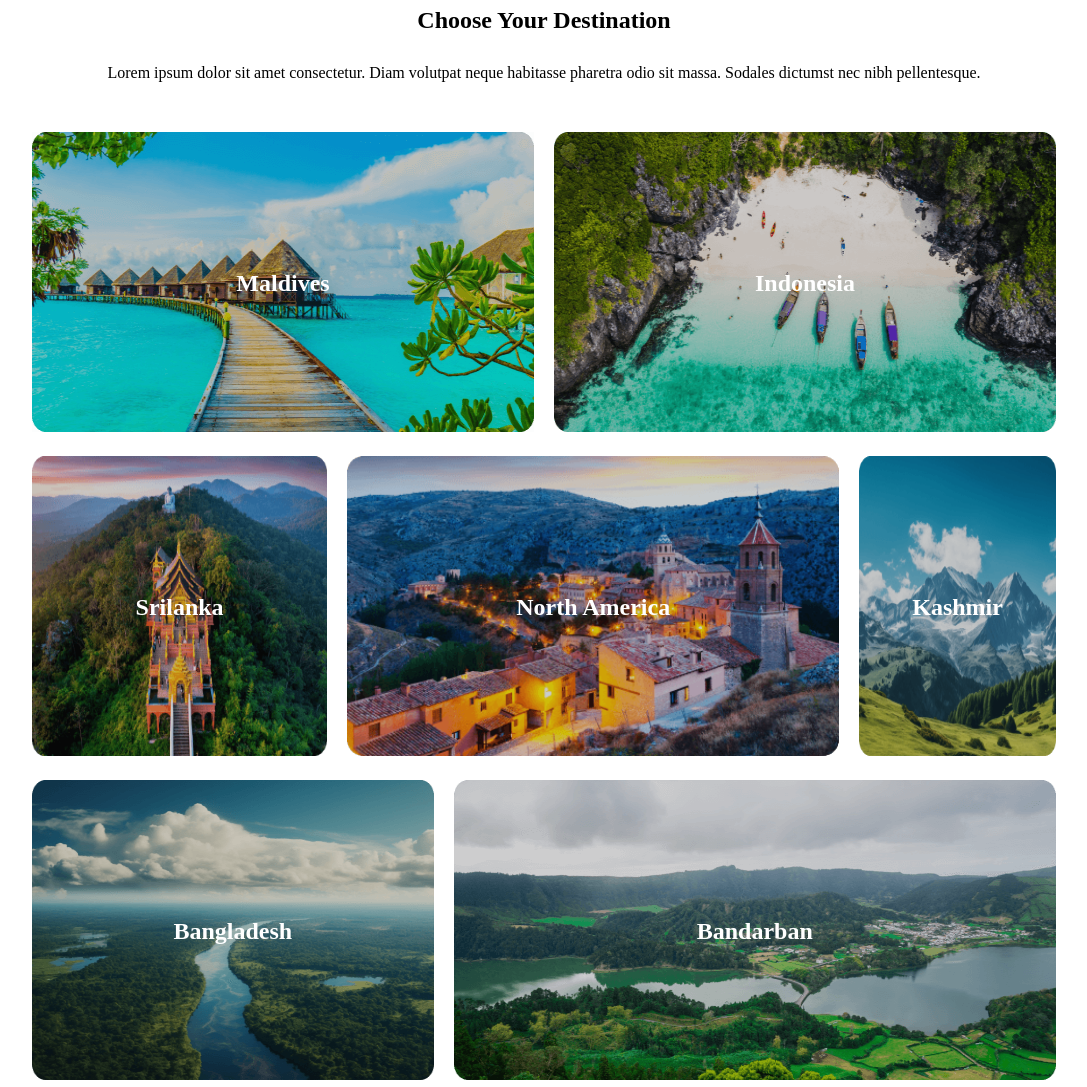
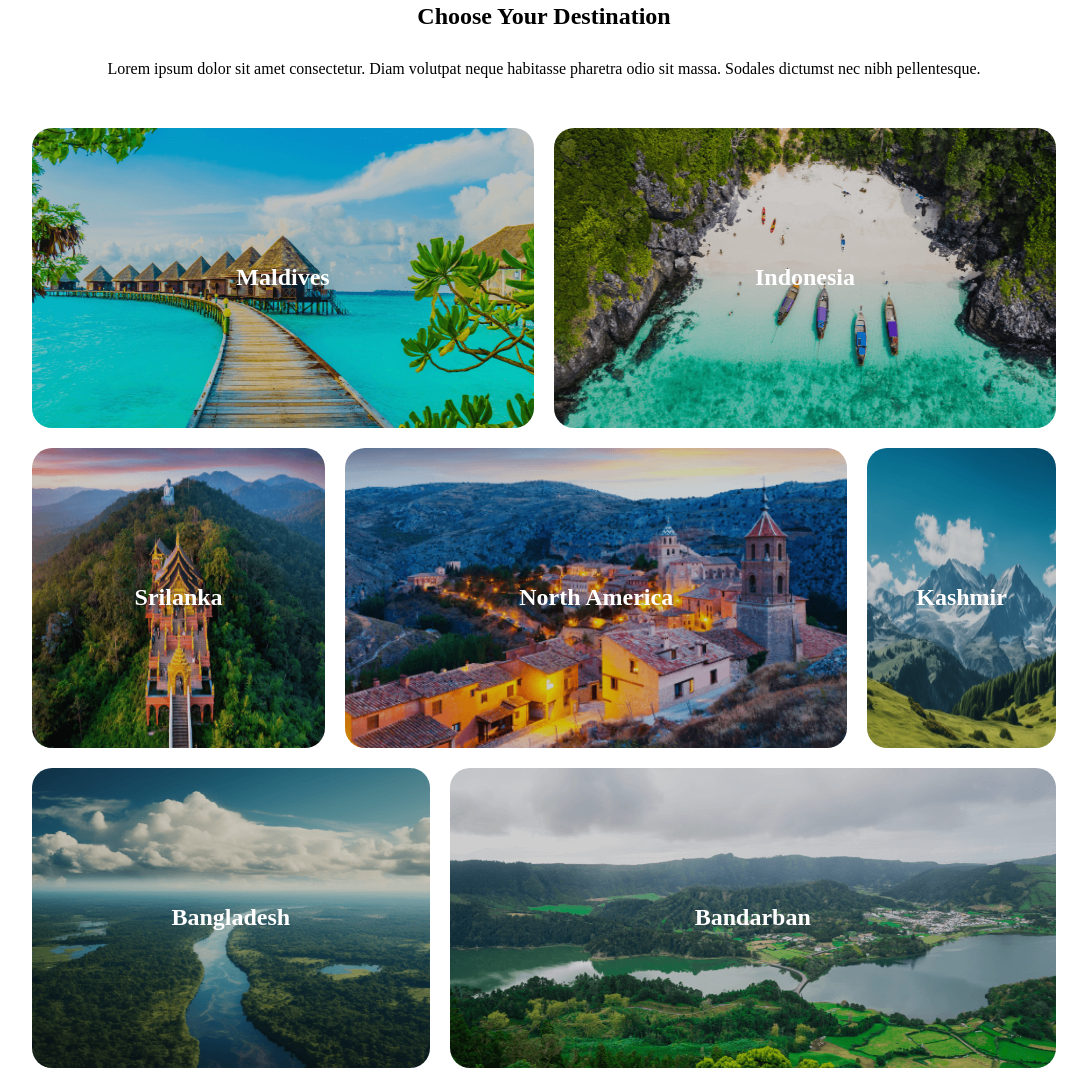
Before and after one commit to imshimulhossain/hero-travel, a plain HTML site: page index.html in a window 1280 px wide. Shown: the part 1248-2335 px from the top of the page, without its empty margins (96-1183 px from the left). Drawn offline with Linux system fonts and the light colour scheme.

Commit message:
Grid item for the destination location restructured with some code fix

```diff
--- a/index.html
+++ b/index.html
@@ -105,7 +105,7 @@
         <!-- popular tour section end -->
 
         <!-- destination secion start -->
-        <section class="destination-section">
+        <!-- <section class="destination-section">
             <div class="container">
                 <div class="row">
                     <div class="destination-header">
@@ -144,6 +144,52 @@
                     </div>
 
                     <div class="destination-grid-3">
+                        <div class="destination-card">
+                            <img src="img/Rectangle 11.png" alt="">
+                            <h3>Bangladesh</h3>
+                        </div>
+                        <div class="destination-card">
+                            <img src="img/Rectangle 10.png" alt="">
+                            <h3>Bandarban</h3>
+                        </div>
+                    </div>
+                </div>
+            </div>
+        </section> -->
+
+        <section class="destination-section">
+            <div class="container">
+                <div class="row">
+                    <div class="destination-header">
+                        <h1>Choose Your Destination</h1>
+                        <p>
+                            Lorem ipsum dolor sit amet consectetur. Diam volutpat neque habitasse pharetra odio sit
+                            massa.
+                            Sodales dictumst nec nibh pellentesque.
+                        </p>
+                    </div>
+
+                    <div class="destination-grid">
+                        <div class="destination-card">
+                            <img src="img/Rectangle 5.png" alt="">
+                            <h3>Maldives</h3>
+                        </div>
+                        <div class="destination-card">
+                            <img src="img/Rectangle 8.png" alt="">
+                            <h3>Indonesia</h3>
+                        </div>
+                        <div class="destination-card">
+                            <img src="img/Rectangle 6.png" alt="">
+                            <h3>Srilanka</h3>
+                        </div>
+                        <div class="destination-card">
+                            <img src="img/Rectangle 7.png" alt="">
+                            <h3>North America</h3>
+                        </div>
+                        <div class="destination-card">
+                            <img src="img/Rectangle 9.png" alt="">
+                            <h3>Kashmir</h3>
+                        </div>
                         <div class="destination-card">
                             <img src="img/Rectangle 11.png" alt="">
                             <h3>Bangladesh</h3>
--- a/style.css
+++ b/style.css
@@ -54,6 +54,7 @@ header .logo {
 .hero-image img {
     width: 100%;
     border-radius: 20px;
+    display: flex;
 }
 
 .content {
@@ -166,29 +167,49 @@ header .logo {
     position: relative;
 }
 
-.destination-grid-1 {
+.destination-grid {
     display: grid;
-    grid-template-columns: repeat(2, 1fr);
+    grid-template-columns: repeat(10, 1fr);
     gap: 20px;
-    padding-bottom: 20px;
 }
 
-.destination-grid-2 {
-    display: grid;
-    grid-template-columns: 3fr 5fr 2fr;
-    gap: 20px;
-    padding-bottom: 20px;
-}
-
-.destination-grid-3 {
-    display: grid;
-    grid-template-columns: 2fr 3fr;
-    gap: 20px;
+.destination-card {
+    border-radius: 20px;
 }
 
 .destination-card img {
     width: 100%;
     height: 300px;
+    border-radius: 20px;
+    display: flex;
+}
+
+.destination-card:first-child {
+    grid-column: span 5;
+}
+
+.destination-card:nth-child(2) {
+    grid-column: 6/span 5;
+}
+
+.destination-card:nth-child(3) {
+    grid-column: 1/span 3;
+}
+
+.destination-card:nth-child(4) {
+    grid-column: 4/span 5;
+}
+
+.destination-card:nth-child(5) {
+    grid-column: 9/span 2;
+}
+
+.destination-card:nth-child(6) {
+    grid-column: 1/span 4;
+}
+
+.destination-card:last-child {
+    grid-column: 5/span 6;
 }
 
 .destination-card h3 {
@@ -200,7 +221,6 @@ header .logo {
     display: flex;
     justify-content: center;
     align-items: center;
-    z-index: 2;
     color: rgb(255, 255, 255);
     font-size: 1.5rem;
 }
@@ -388,7 +408,7 @@ header .logo {
 .form-container {
     padding: 30px;
     border-radius: 20px;
-    border: 3px solid #FF5400;
+    border: 2px solid #ff5500;
     height: 400px;
 }
 
```
